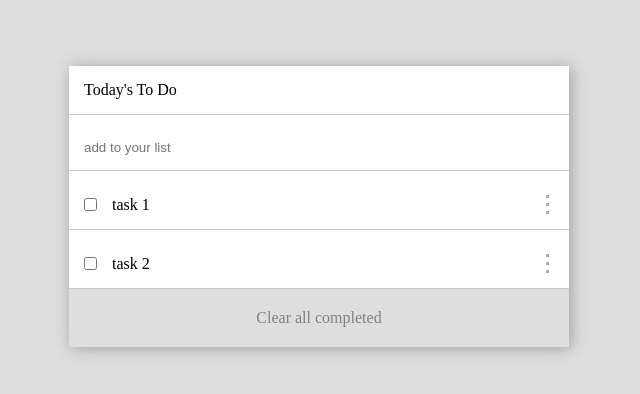
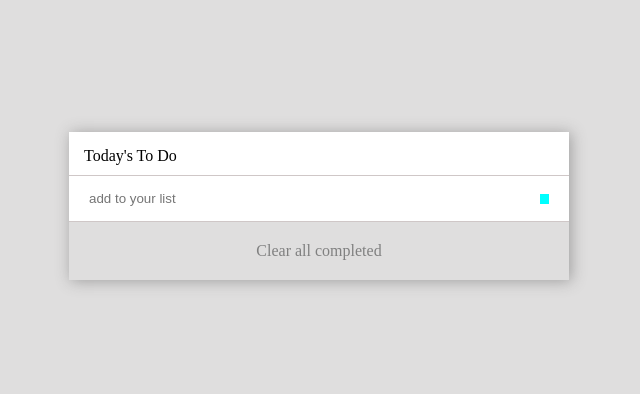
Before and after one commit to BenM4k/To_Do_List, a website built with webpack: page src/index.html in a window 1280 px wide. Shown: the part 194-588 px from the top of the page, without its empty margins (321-961 px from the left). Built offline with nearby package versions, Linux system fonts and the light colour scheme.

Commit message:
update: addList, removeList, editList

```diff
--- a/src/index.html
+++ b/src/index.html
@@ -5,18 +5,22 @@
     <meta http-equiv="X-UA-Compatible" content="IE=edge">
     <meta name="viewport" content="width=device-width, initial-scale=1.0">
     <title>To Do List</title>
+    <link rel="stylesheet" href="style.css">
 </head>
 <body>
     <main>
         <section class="main">
-            <ul class="container">
-                <li>Today's To Do</li>
-                <li>
-                    <input type="text" name="" id="add_text" placeholder="add to your list">
-                </li>
-            </ul>
+            <form class="form">
+                <p class="form-title">Today's To Do</p>
+                <div>
+                    <input type="text" id="add_text" placeholder="add to your list">
+                    <span class="click"></span>
+                </div>
+                <ul class="container"></ul>
+            </form>
             <p class="clear">Clear all completed</p>
         </section>
     </main>
+    <!-- <script type="module" src="index.js"></script> -->
 </body>
 </html>
--- a/src/index.js
+++ b/src/index.js
@@ -1,24 +1,14 @@
+import { addTask, deleteTask, editTask } from "./modules/operations.js";
 import './style.css';
 
-const tasks = [
-  {
-    description: 'task 1',
-    completed: false,
-    index: 0,
-  },
-  {
-    description: 'task 2',
-    completed: false,
-    index: 1,
-  },
-];
+const tasks = JSON.parse(localStorage.getItem('tasks')) || [];
 
 function displayTask(task) {
-  const { description, completed } = task;
+  const { description, completed, index } = task;
   const currentTask = `
-    <li>
-        <input type="checkbox" ${completed}/>
-        <p>${description}</p>
+    <li class="${index}">
+        <input type="checkbox" data-index=${index} ${completed ? 'checked' : ''}/>
+        <p class="description" contenteditable="true">${description}</p>
         <span class="burger"></span>
     </li>
     `;
@@ -26,8 +16,39 @@ function displayTask(task) {
 }
 
 const container = document.querySelector('.container');
+const click = document.querySelector('.click');
+const add = document.querySelector('#add_text');
 
 for (let i = 0; i < tasks.length; i += 1) {
   const content = displayTask(tasks[i]);
   container.innerHTML += content;
 }
+
+click.addEventListener('click', (e) => {
+  e.preventDefault();
+
+  if(add.value !== ""){
+    addTask(add.value, tasks);
+    window.location.reload();
+  }
+}
+)
+
+const burger = document.querySelectorAll('.burger');
+burger.forEach( burg => {
+  burg.addEventListener('click', () =>{
+    const list = burg.parentNode.className;
+    deleteTask(list, tasks);
+    window.location.reload();
+  })
+});
+
+const description = document.querySelectorAll('.description');
+description.forEach(desc => {
+  desc.addEventListener('input', () => {
+    const list = desc.parentNode.className;
+    const newDesc = desc.textContent;
+    editTask(list, newDesc, tasks);
+  })
+  console.log(desc.textContent)
+})
--- /dev/null
+++ b/src/modules/operations.js
@@ -0,0 +1,22 @@
+export function addTask(description, tasks) {
+    const task = {
+      description,
+      completed: false,
+      index: tasks.length,
+    };
+    tasks.push(task);
+    localStorage.setItem('tasks', JSON.stringify(tasks));
+}
+
+export function deleteTask(index, tasks) {
+    tasks.splice(index, 1);
+    tasks.forEach((task, i) => {
+      task.index = i;
+    });
+    localStorage.setItem('tasks', JSON.stringify(tasks));
+}
+
+export function editTask(index, newDescription, tasks) {
+    tasks[index].description = newDescription;
+    localStorage.setItem('tasks', JSON.stringify(tasks));
+}
--- a/src/style.css
+++ b/src/style.css
@@ -24,6 +24,50 @@ body {
   box-shadow: 2px 1px 14px 0 rgba(70, 69, 69, 0.42);
 }
 
+.form {
+  position: relative;
+  display: flex;
+  flex-direction: column;
+  align-items: flex-start;
+  width: 100%;
+}
+
+.form-title {
+  padding-left: 15px;
+  margin-top: 15px;
+  padding-bottom: 10px;
+  border-bottom: 1px solid rgb(207, 199, 199);
+  width: 100%;
+}
+
+.form div {
+  width: 100%;
+  padding: 5px;
+  display: flex;
+  align-items: center;
+  border-bottom: 1px solid rgb(207, 199, 199);
+}
+.form div #add_text {
+  border: none;
+  width: 100%;
+  padding-left: 15px;
+  padding-bottom: 10px;
+  margin-top: 10px;
+}
+
+.form div #add_text:focus {
+  outline: none;
+}
+
+.form div .click {
+  display: block;
+  background-color: aqua;
+  width: 10px;
+  margin-right: 15px;
+  height: 10px;
+  cursor: pointer;
+}
+
 .container {
   position: relative;
   display: flex;
@@ -33,7 +77,7 @@ body {
   width: 100%;
 }
 
-li {
+.container li {
   padding: 15px;
   display: flex;
   align-items: center;
@@ -42,8 +86,8 @@ li {
   gap: 15px;
 }
 
-li #add_text {
-  border: none;
+.container li .description:focus{
+  outline: none;
 }
 
 .clear {
```
Also changed, not shown: dist/index.html, dist/main.js.
